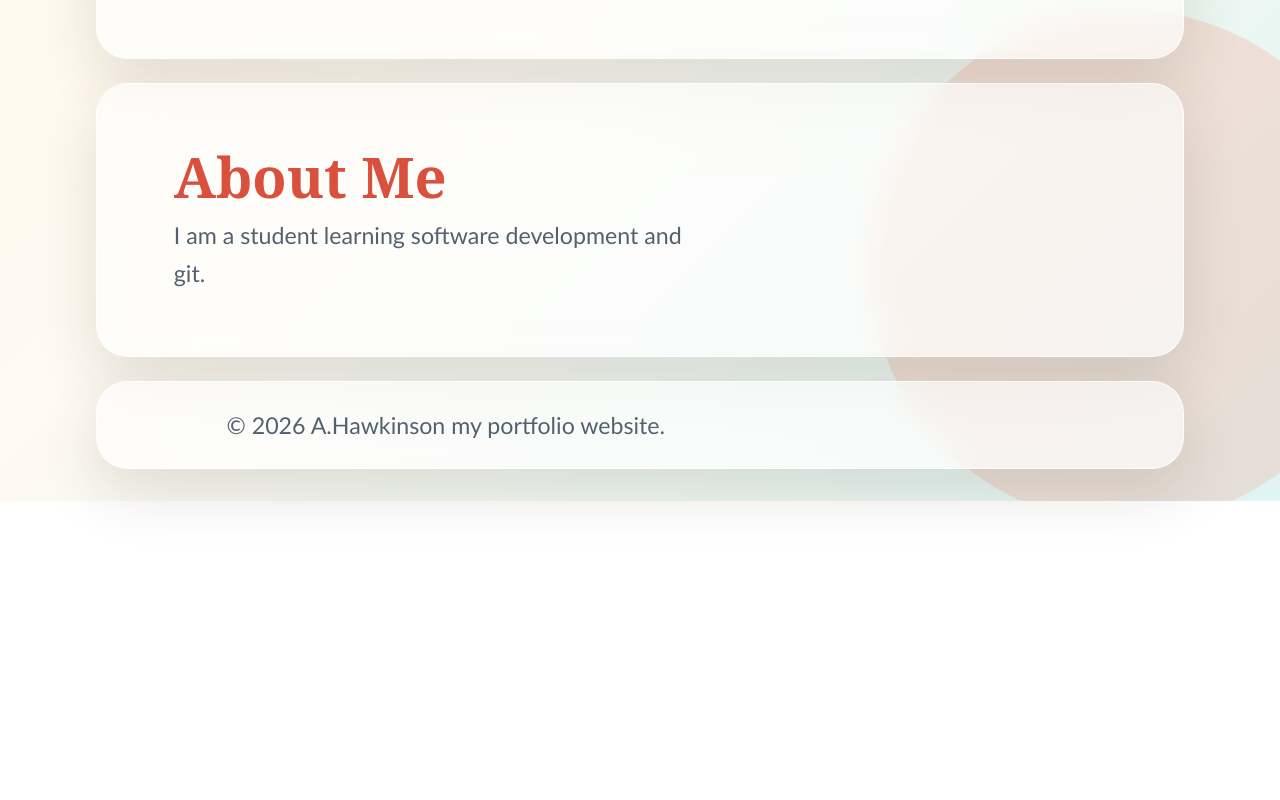
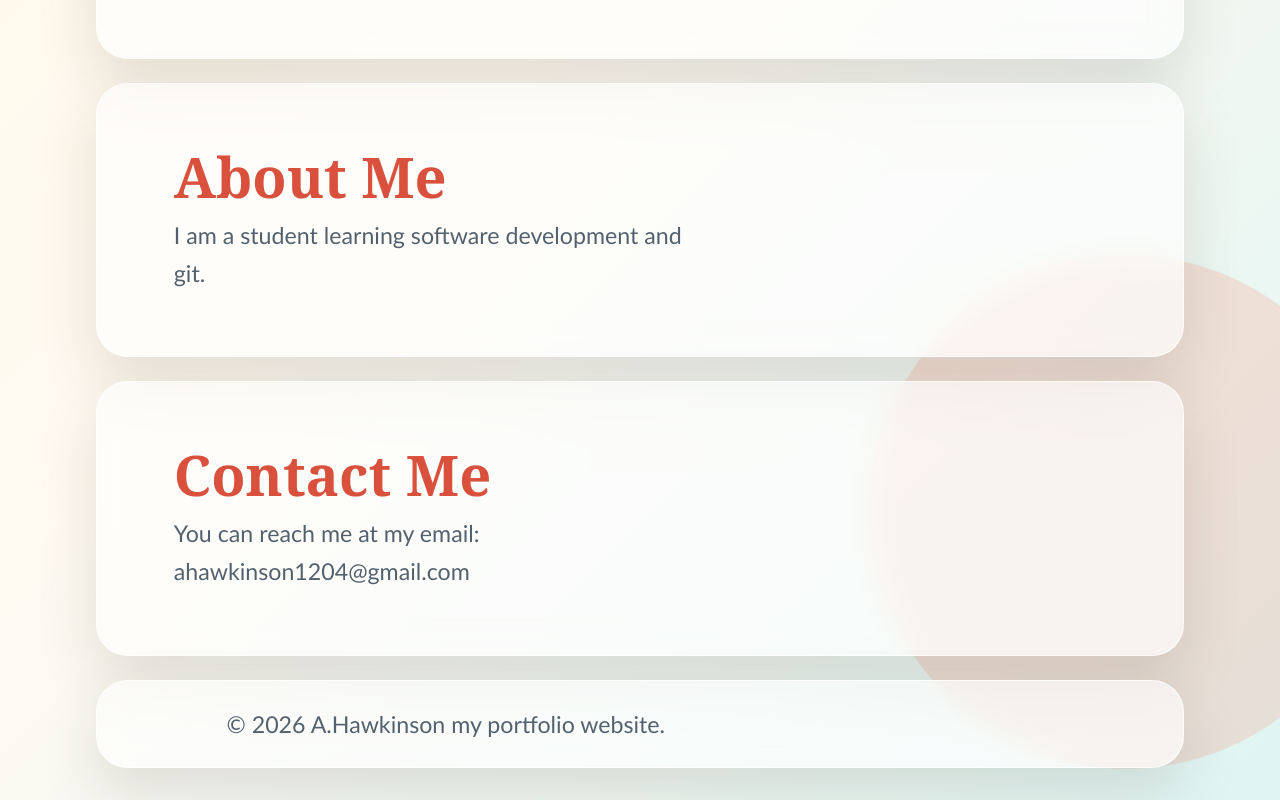
Before and after one commit to Atarie3/assignment7, a plain HTML site: page index.html in a window 1280 px wide. Shown: the part 801-1601 px from the top of the page. Before the commit the page ends 1302 px from the top, so only its background shows below. Drawn offline with Linux system fonts and the light colour scheme.

Commit message:
added contact section

```diff
--- a/index.html
+++ b/index.html
@@ -26,9 +26,10 @@
         <h2>About Me</h2>
         <p>I am a student learning software development and git.</p>
     </section>
-
-
-
+    <section id="contact">
+        <h2>Contact Me</h2>
+        <p>You can reach me at my email: ahawkinson1204@gmail.com</p>
+    </section>
     <footer>
         <p>&copy; 2026 A.Hawkinson my portfolio website.</p>
     </footer>
```
